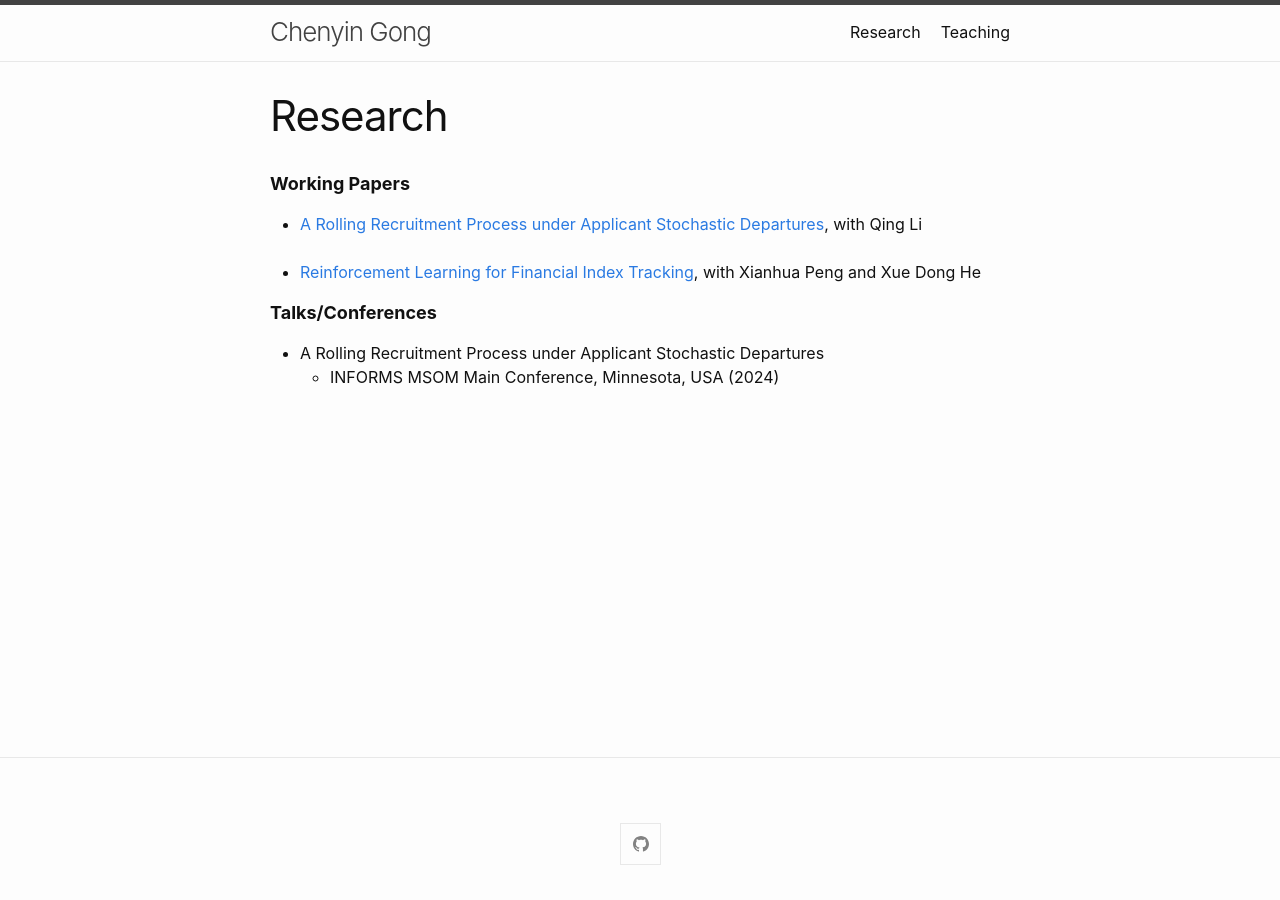
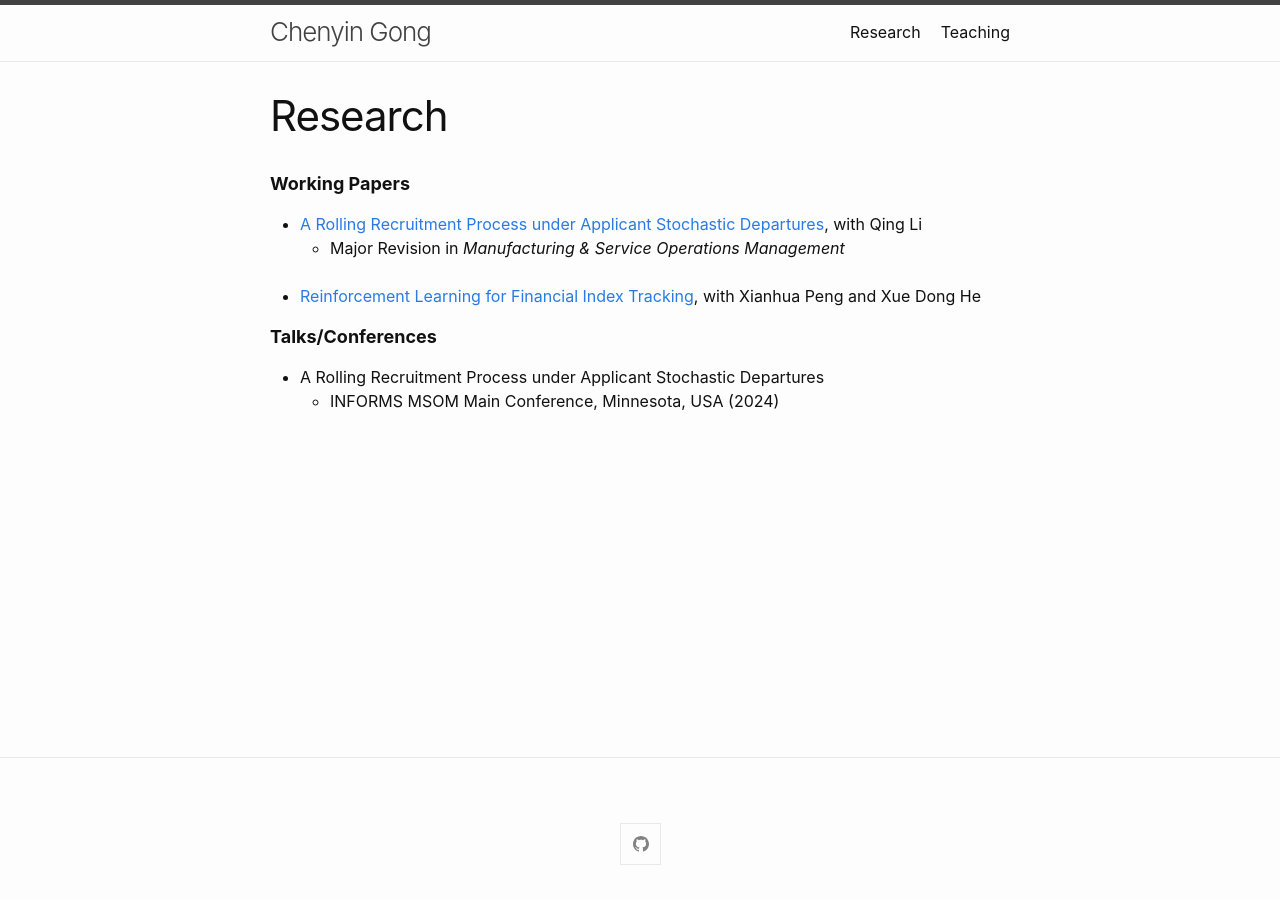
Before and after one commit to chenyingong/chenyingong.github.io, a Jekyll site: the page built from research.md, in a window 1280 px wide. Built offline with Jekyll 4.4.1, drawn with Linux system fonts in a browser that asks for light colours.

Commit message:
info updates

```diff
--- a/research.md
+++ b/research.md
@@ -7,6 +7,7 @@ permalink: /research/
 **<font size=4>Working Papers</font>**
 
 * [A Rolling Recruitment Process under Applicant Stochastic Departures](https://ssrn.com/abstract=4787415), with Qing Li
+  * Major Revision in *Manufacturing & Service Operations Management*
 <br />
 <br />
 * [Reinforcement Learning for Financial Index Tracking](https://ssrn.com/abstract=4532072), with Xianhua Peng and Xue Dong He
```
